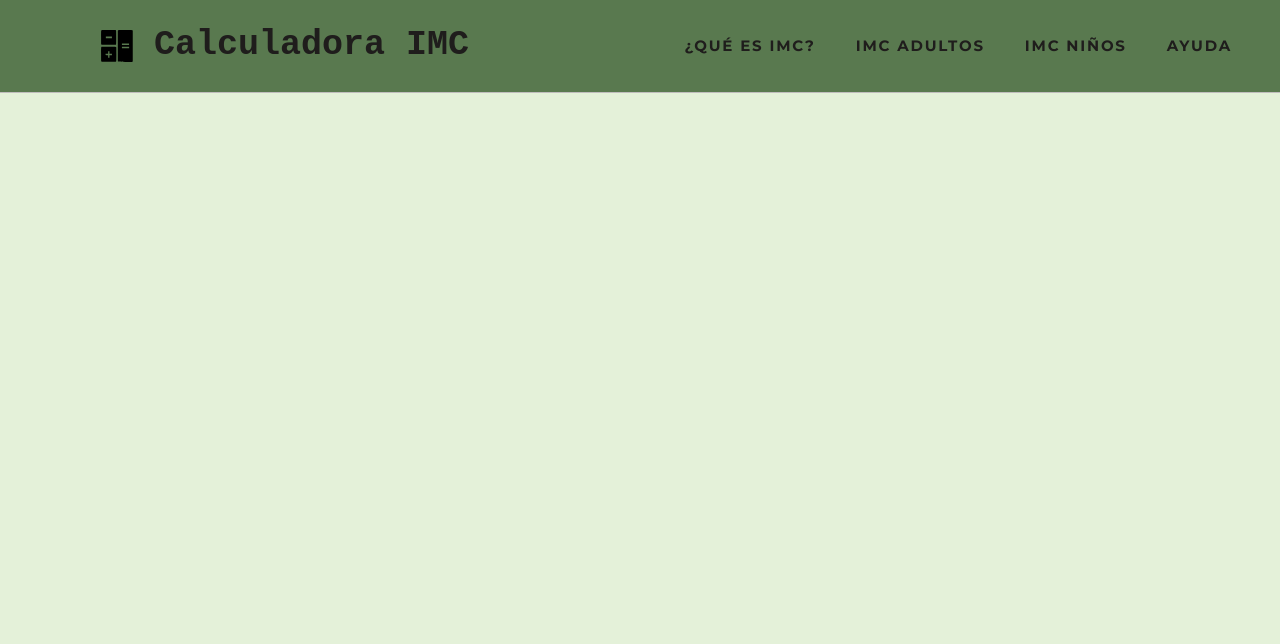
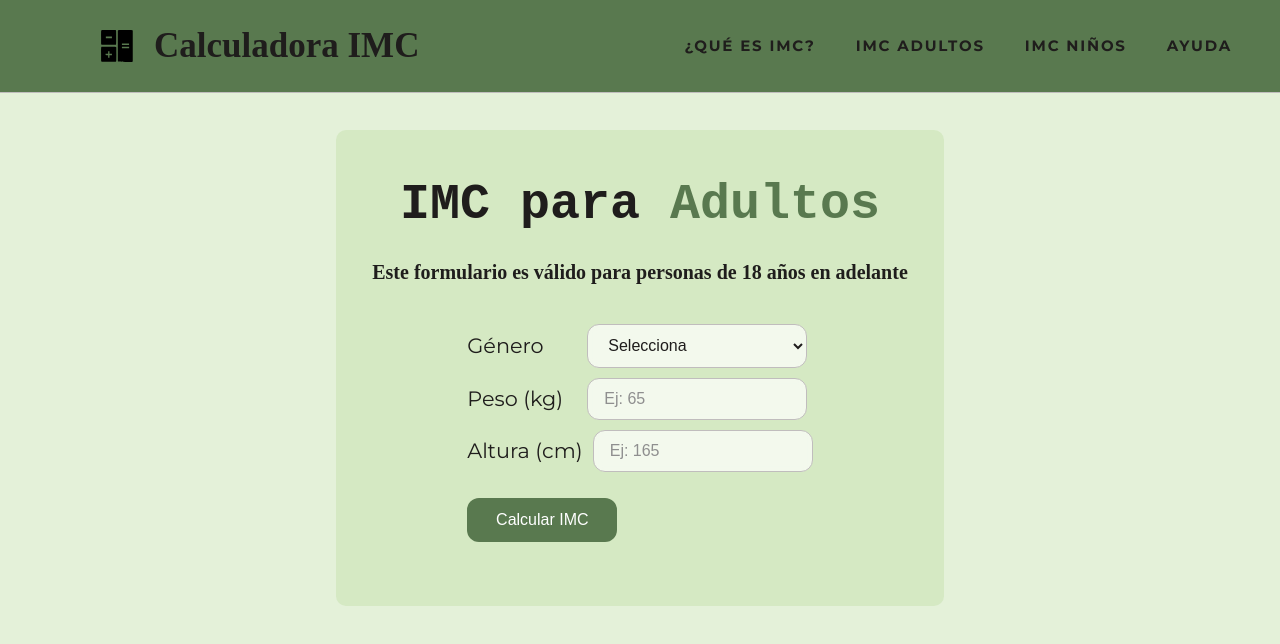
Before and after one commit to KarlaaMS/calculadora-imc, a React (Vite) app: page /adultos in a window 1280 px wide. Shown: the top 644 px of the page. Built offline with nearby package versions, Linux system fonts and the light colour scheme; a web font is replaced by a local one.

Commit message:
Tercer Commit - Formulario Adultos

```diff
--- a/src/App.jsx
+++ b/src/App.jsx
@@ -1,6 +1,7 @@
 import { Routes, Route } from 'react-router-dom'
 import Navbar from './components/Navbar'
 import Home from './components/Home'
+import FormularioAdultos from './components/FormularioAdultos'
 import './index.css'
 
 function App() {
@@ -9,6 +10,7 @@
       <Navbar />
       <Routes>
         <Route path="/" element={<Home />} />
+        <Route path="/adultos" element={<FormularioAdultos/>}/>
       </Routes>
     </div>
   )
--- /dev/null
+++ b/src/components/FormularioAdultos.jsx
@@ -0,0 +1,71 @@
+import { useState } from 'react'
+import { useNavigate } from 'react-router-dom'
+
+function FormularioAdultos() {
+  const [peso, setPeso] = useState('')
+  const [altura, setAltura] = useState('')
+  const [genero, setGenero] = useState('')
+  const navigate = useNavigate()
+
+  function calcularIMC() {
+    if (!peso || !altura || !genero) {
+      alert('Por favor completa todos los campos')
+      return
+    }
+
+    const alturaMetros = altura / 100
+    const imc = peso / (alturaMetros * alturaMetros)
+
+    navigate('/resultado', {
+      state: {
+        imc: imc.toFixed(2),
+        tipo: 'adulto',
+        genero
+      }
+    })
+  }
+
+  return (
+    <div className="formulario-container">
+      <h2>IMC para <span>Adultos</span></h2>
+      <p>Este formulario es válido para personas de 18 años en adelante</p>
+
+      <div className="formulario">
+        <div className="campo">
+          <label>Género</label>
+          <select value={genero} onChange={(e) => setGenero(e.target.value)}>
+            <option value="">Selecciona</option>
+            <option value="masculino">Masculino</option>
+            <option value="femenino">Femenino</option>
+          </select>
+        </div>
+
+        <div className="campo">
+          <label>Peso (kg)</label>
+          <input
+            type="number"
+            placeholder="Ej: 65"
+            value={peso}
+            onChange={(e) => setPeso(e.target.value)}
+          />
+        </div>
+
+        <div className="campo">
+          <label>Altura (cm)</label>
+          <input
+            type="number"
+            placeholder="Ej: 165"
+            value={altura}
+            onChange={(e) => setAltura(e.target.value)}
+          />
+        </div>
+
+        <button className="boton-calcular" onClick={calcularIMC}>
+          Calcular IMC
+        </button>
+      </div>
+    </div>
+  )
+}
+
+export default FormularioAdultos
--- a/src/index.css
+++ b/src/index.css
@@ -58,7 +58,7 @@
 }
 
 nav p {
-    font-family: var(--mono);
+    font-family: var(--serif);
     color: var(--text);
     font-weight: bold;
     font-size: 35px;
@@ -183,6 +183,107 @@
   50% { transform: translateY(-15px); }
 }
 
+/* FORMULARIO ADULTOS */
+
+.formulario-container {
+  display: flex;
+  align-items: center;
+  flex-direction: column;
+  justify-content: space-between;
+  padding: 2rem;
+  background-color: var(--bg);
+  margin: 50px auto;
+  max-width: 50%;
+  margin-bottom: 10px;
+  border-radius: 10px;
+}
+.formulario-container h2 {
+    font-family: var(--mono);
+    font-size: 50px;
+}
+
+.formulario-container h2 span {
+    color: var(--accent)
+}
+
+.formulario-container p {
+    font-family: var(--serif);
+    padding: 0.5rem 0.2rem 0.2rem;
+    font-size: 20px;
+    font-weight: bold;
+}
+
+.formulario {
+    font-family: var(--sans);
+    font-weight: 400;
+    justify-content: space-between;
+    padding: 2rem;
+}
+
+/* LABELS */
+label {
+    font-family: var(--sans);
+    font-size: 1.3rem;
+    color: var(--text);
+    min-width: 110px;
+}
+
+/* INPUTS */
+input,
+select {
+    width: 220px;
+    padding: 0.7rem 1rem;
+    border: 1px solid var(--border);
+    border-radius: 12px;
+    background: rgba(255, 255, 255, 0.7);
+    font-size: 1rem;
+    color: var(--text);
+    outline: none;
+    transition: all 0.3s ease;
+    backdrop-filter: blur(5px);
+}
+
+/* EFECTO AL HACER CLIC */
+input:focus,
+select:focus {
+    border-color: var(--accent);
+    box-shadow: 0 0 0 4px var(--accent-dim);
+    transform: translateY(-1px);
+}
+
+/* PLACEHOLDER */
+input::placeholder {
+    color: #8f8f8f;
+}
+
+/* BOTÓN */
+button {
+    margin-top: 1rem;
+    padding: 0.8rem 1.8rem;
+    border: none;
+    border-radius: 12px;
+    background: var(--accent);
+    color: white;
+    font-size: 1rem;
+    cursor: pointer;
+    transition: all 0.3s ease;
+}
+
+button:hover {
+    transform: translateY(-2px);
+    filter: brightness(1.1);
+}
+
+button:active {
+    transform: translateY(0);
+}
+
+.campo {
+    display: flex;
+    align-items: center;
+    gap: 10px;
+    margin-bottom: 10px;
+}
 /* HAMBURGUESA */
 .hamburguesa {
   display: none;
```
